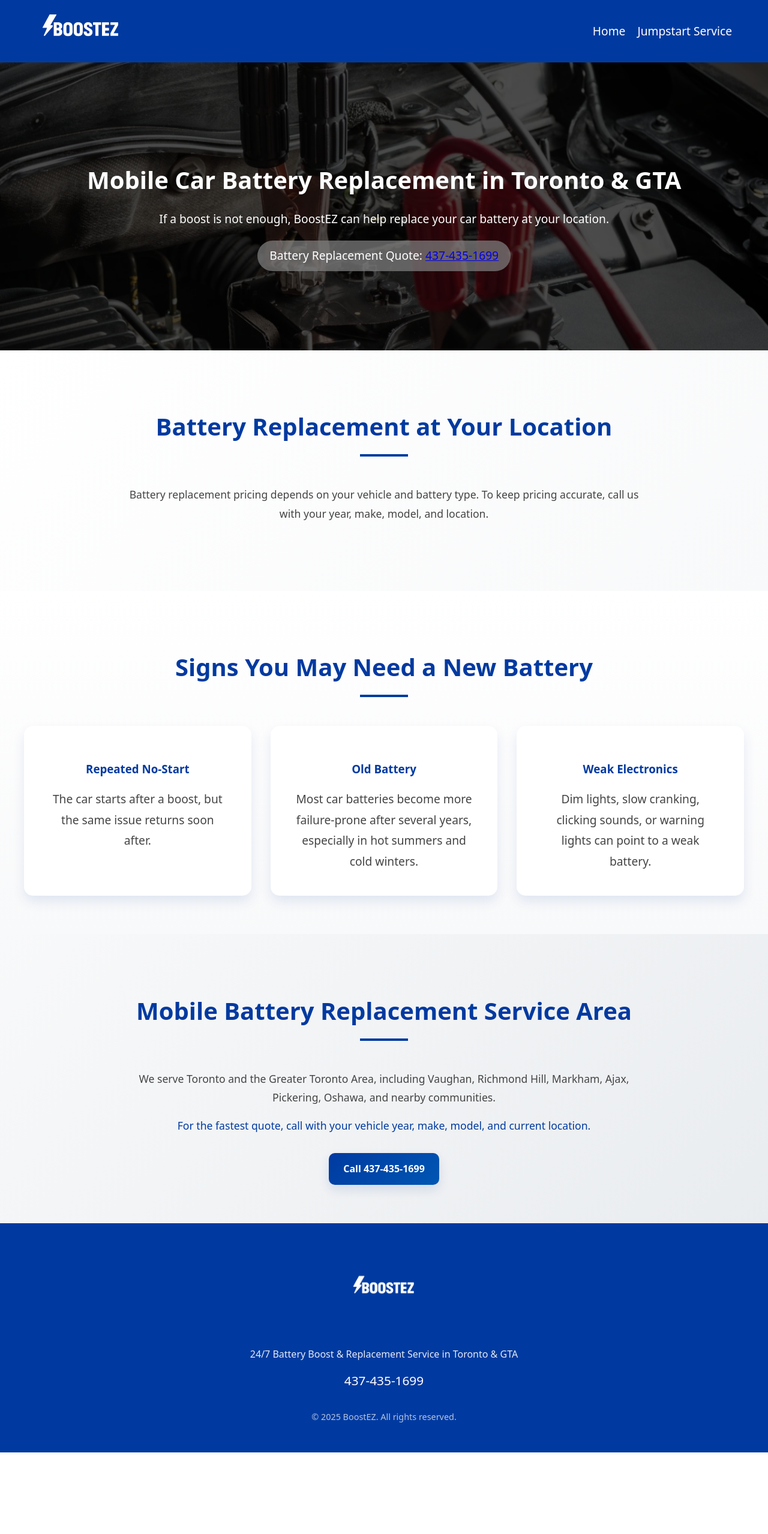
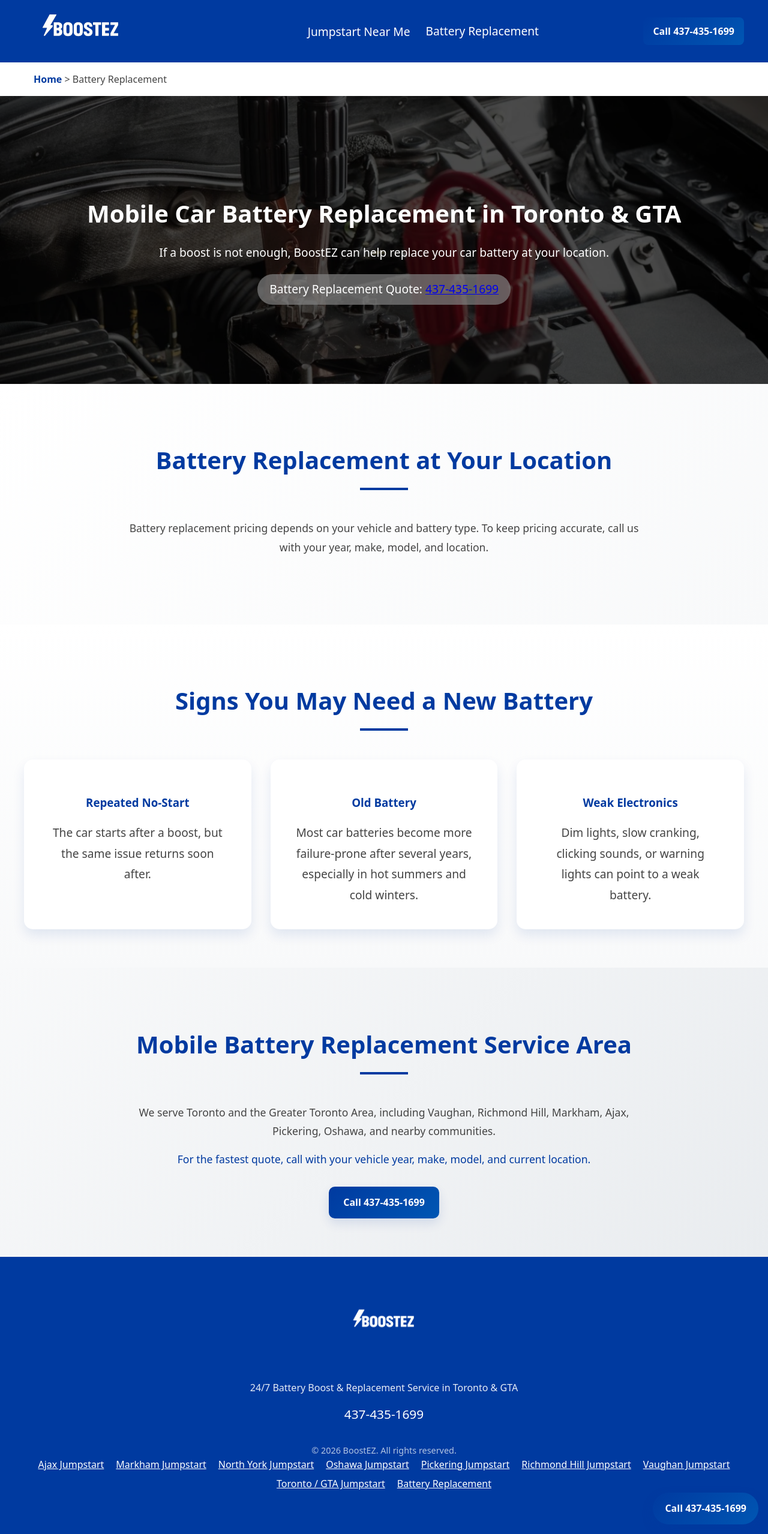
Before and after one commit to BoostEZZ/BoostEZZ.github.io, a plain HTML site: page battery-replacement.html in a window 1280 px wide. Shown: the whole page at 60% size. Before the commit the page ends 2421 px from the top, so only its background shows below. Drawn offline with Linux system fonts and the light colour scheme.

Commit message:
Add sticky call header, navigation, breadcrumb, footer service list, and 2026 footer to battery replacement page
Updated footer copyright year and added breadcrumb navigation.

```diff
--- a/battery-replacement.html
+++ b/battery-replacement.html
@@ -122,7 +122,7 @@
         ]
     }
     </script>
-</head>
+<style>body{padding-top:104px}header{position:fixed;top:0;left:0;right:0;z-index:1000}.header-call-link{display:inline-block;background:linear-gradient(135deg,#003aa0,#0056b3);color:#fff;padding:.7rem 1rem;border-radius:8px;text-decoration:none;font-weight:600;white-space:nowrap;margin-left:1rem}.floating-call-button{position:fixed;right:1rem;bottom:1rem;z-index:1001;display:inline-block;background:linear-gradient(135deg,#003aa0,#0056b3);color:#fff;padding:.9rem 1.25rem;border-radius:999px;text-decoration:none;font-weight:600;box-shadow:0 8px 18px rgba(0,58,160,.25)}.breadcrumb{max-width:1200px;margin:0 auto;padding:1rem;text-align:left;color:#444}.breadcrumb a{color:#003aa0;text-decoration:none;font-weight:600}.footer-service-list{list-style:none;padding:0;margin:0 0 1.5rem;display:flex;flex-wrap:wrap;gap:.5rem 1.25rem;justify-content:center}.footer-service-list a{color:#fff;text-decoration:underline}@media(max-width:768px){body{padding-top:150px}header{height:auto;min-height:104px;flex-wrap:wrap;padding:10px 12px}.header-call-link{padding:.5rem .6rem;font-size:.9rem;margin-left:auto}.header-nav ul li{margin-right:10px}.floating-call-button{right:.75rem;bottom:.75rem;padding:.75rem 1rem}}</style></head>
 <body>
     <!-- Google Tag Manager (noscript) -->
     <noscript><iframe src="https://www.googletagmanager.com/ns.html?id=GTM-KSN8DDFZ"
@@ -136,13 +136,13 @@
         </div>
         <nav class="header-nav">
             <ul>
-                <li><a class="nav-link" href="/">Home</a></li>
-                <li><a class="nav-link" href="gta-jumpstart.html">Jumpstart Service</a></li>
+
+
             </ul>
         </nav>
-    </header>
+    <nav class="header-nav"><ul><li class="dropdown"><button class="dropdown-button" aria-expanded="false" aria-controls="jumpstart-menu">Jumpstart Near Me</button><ul id="jumpstart-menu" class="dropdown-menu" aria-hidden="true"><li><a href="ajax-jumpstart.html">Ajax Jumpstart</a></li><li><a href="markham-jumpstart.html">Markham Jumpstart</a></li><li><a href="north-york-jumpstart.html">North York Jumpstart</a></li><li><a href="oshawa-jumpstart.html">Oshawa Jumpstart</a></li><li><a href="pickering-jumpstart.html">Pickering Jumpstart</a></li><li><a href="richmondhill-jumpstart.html">Richmond Hill Jumpstart</a></li><li><a href="gta-jumpstart.html">Toronto Jumpstart</a></li><li><a href="vaughan-jumpstart.html">Vaughan Jumpstart</a></li></ul></li><li><a class="nav-link" href="battery-replacement.html">Battery Replacement</a></li></ul></nav><a class="header-call-link" href="tel:+14374351699">Call 437-435-1699</a></header><script>(function(){const btn=document.querySelector('.dropdown-button');const menu=document.getElementById('jumpstart-menu');if(!btn||!menu)return;btn.addEventListener('click',function(){const expanded=btn.getAttribute('aria-expanded')==='true';btn.setAttribute('aria-expanded',String(!expanded));menu.setAttribute('aria-hidden',String(expanded));});document.addEventListener('click',function(e){if(!btn.contains(e.target)&&!menu.contains(e.target)){btn.setAttribute('aria-expanded','false');menu.setAttribute('aria-hidden','true');}});})();</script>
 
-    <main>
+    <nav class="breadcrumb" aria-label="Breadcrumb"><a href="index.html">Home</a> &gt; <span aria-current="page">Battery Replacement</span></nav><main>
         <div class="container hero-background">
             <div class="header-info-container">
                 <section id="home">
@@ -232,9 +232,9 @@
                 437-435-1699
             </a>
             <p style="font-size: 0.9rem; opacity: 0.7;">
-                &copy; 2025 BoostEZ. All rights reserved.
+                &copy; 2026 BoostEZ. All rights reserved.
             </p>
         </div>
-    </footer>
-</body>
+    <div style="max-width:1200px;margin:0 auto;"><nav aria-label="Service areas"><ul class="footer-service-list"><li><a href="ajax-jumpstart.html">Ajax Jumpstart</a></li><li><a href="markham-jumpstart.html">Markham Jumpstart</a></li><li><a href="north-york-jumpstart.html">North York Jumpstart</a></li><li><a href="oshawa-jumpstart.html">Oshawa Jumpstart</a></li><li><a href="pickering-jumpstart.html">Pickering Jumpstart</a></li><li><a href="richmondhill-jumpstart.html">Richmond Hill Jumpstart</a></li><li><a href="vaughan-jumpstart.html">Vaughan Jumpstart</a></li><li><a href="gta-jumpstart.html">Toronto / GTA Jumpstart</a></li><li><a href="battery-replacement.html">Battery Replacement</a></li></ul></nav></div></footer>
+<a class="floating-call-button" href="tel:+14374351699">Call 437-435-1699</a></body>
 </html>
```
